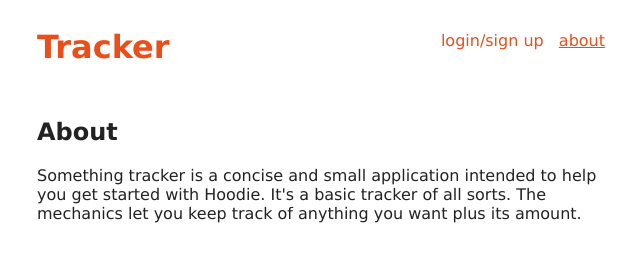
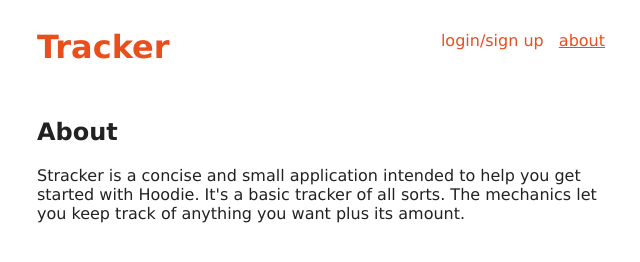
Before and after one commit to hoodiehq/hoodie-app-tracker, a website: page www/about.html in a window 1280 px wide. Shown: the whole page, without its empty margins (319-959 px from the left). Drawn offline with Linux system fonts and the light colour scheme.

Commit message:
fix: "Something Tracker" is now just "Tracker"

```diff
--- a/www/about.html
+++ b/www/about.html
@@ -3,7 +3,7 @@
   <head>
     <meta charset="utf-8">
     <meta name="viewport" content="width=device-width, initial-scale=1">
-    <title>Something Tracker</title>
+    <title>Tracker</title>
     <link rel="stylesheet" href="assets/normalize.css" />
     <link rel="stylesheet" href="assets/app.css" />
   </head>
@@ -20,7 +20,7 @@
       </header>
       <main class="main-content">
         <h2>About</h2>
-        <p>Something tracker is a concise and small application intended to help you get started with Hoodie. It's a basic tracker of all sorts. The mechanics let you keep track of anything you want plus its amount.</p>
+        <p>Stracker is a concise and small application intended to help you get started with Hoodie. It's a basic tracker of all sorts. The mechanics let you keep track of anything you want plus its amount.</p>
       </main>
     </div>
     <script src="hoodie/bundle.js"></script>
```
